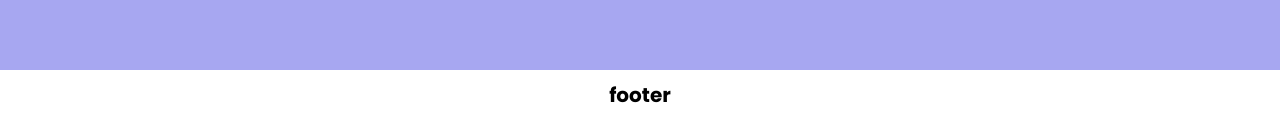
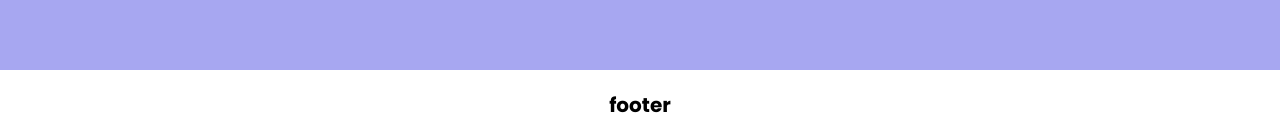
Before and after one commit to sambath22/homework-4, a plain HTML site: page index.html in a window 1280 px wide. Shown: the part 1151-1288 px from the top of the page. Drawn offline with Linux system fonts and the light colour scheme.

Commit message:
Update float.css

```diff
--- a/assets/css/float.css
+++ b/assets/css/float.css
@@ -98,7 +98,7 @@
 
 footer {
   width: 100%;
-  padding: 10px 10px;
+  padding: 20px 10px;
 }
 footer h1 {
   text-align: center;
```
